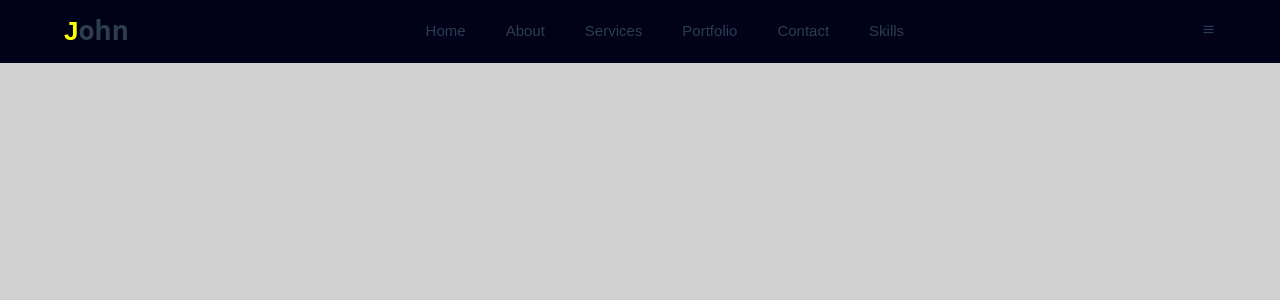
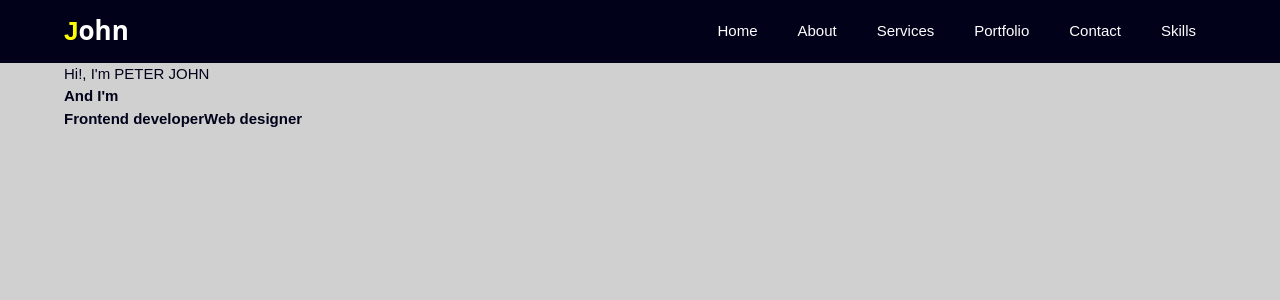
Before and after one commit to Peter-John433/peter-john-portfolio, a Vue app: page / in a window 1280 px wide. Shown: the top 300 px of the page. Built offline with nearby package versions, Linux system fonts and the light colour scheme.

Commit message:
home section

```diff
--- a/src/App.vue
+++ b/src/App.vue
@@ -5,10 +5,30 @@
 <template>
    <Header />
    <div class="container">
+      <section id="home" class="home">
+         <div class="home-content">
+            <h1>
+                Hi!, I'm PETER JOHN
+            </h1>
 
+            <div>
+               <h3>
+                  And I'm
+               </h3>
+
+               <h3>
+                  <span>Frontend developer</span>
+                  <span>Web designer</span>
+               </h3>
+            </div>
+         </div>
+      </section>
    </div>
 </template>
 
 <style scoped>
-
+  h3, span{
+    color: var(--bg-color2);
+    font-weight: 700;
+  }
 </style>
--- a/src/assets/main.css
+++ b/src/assets/main.css
@@ -16,6 +16,7 @@
 
 :root{
     --text-color1: #D0D0;
+    --text-white: #FFFFFF;
     --bg-color1: #D0D0D0;
     --bg-color2: #01011a;
     --logo-text-color: yellow;
@@ -38,6 +39,7 @@ body{
     background-color: var(--bg-color1);
     padding: 0%;
     margin: 0%;
+    color: var(--bg-color2);
 }
 
 .container{
@@ -45,3 +47,25 @@ body{
     width: 100%;
     margin: auto;
 }
+
+h3{
+    font-weight: 700;
+    color: var(--bg-color2);
+}
+
+
+@media screen and (min-width: 756px) and (max-width: 992)  {
+    .container{
+        max-width: 90%;
+        width: 100%;
+        margin: auto;
+    }
+}
+
+@media screen and (max-width: 576px){
+    .container{
+        max-width: 100%;
+        width: 100%;
+        margin: auto;
+    }
+}
--- a/src/components/Header.vue
+++ b/src/components/Header.vue
@@ -5,12 +5,12 @@
 <template>
    <div class="gen-container w-full">
        <header class="flex justify-between items-center container">
-           <div class="header-logo text-[26px] font-[700] font-sans">
+           <div class="header-logo text-[26px] font-[700] font-sans text-white">
                <span class="j-logo font-[700]">J</span>ohn
            </div>
 
 
-               <ul class="flex font-[500] header-list">
+               <ul class="block sm:flex  font-[500] header-list">
                  <a href=""><li>Home</li></a>
                  <a href=""><li>About</li></a>
                  <a href=""><li>Services</li></a>
@@ -19,8 +19,8 @@
                  <a href=""><li>Skills</li></a>
                </ul>
 
-           <div>
-            <i class='bx bx-menu '></i>
+           <div class="text-[2rem] mr-[16px] text-[yellow] block sm:hidden">
+            <i class='bx bx-menu'></i>
            </div>
        </header>
    </div>
@@ -39,11 +39,19 @@
      font-weight: 500;
      padding: 20px 20px;
      transition: all 500ms ease-in-out;
+     color: var(--text-white);
   }
 
   .header-list a:hover{
      color: var(--bg-color2);
      background-color: #D0D0D0;
+     /* text-shadow: 0 0 10px rgba(255, 255, 0),
+    0 0 20px rgba(255, 255, 0),
+    0 0 30px rgba(255, 255, 0),
+    0 0 40px rgba(255, 255, 0),
+    0 0 70px rgba(255, 255, 0),
+    0 0 100px rgba(255, 255, 0),
+    0 0 150px rgba(255, 255, 0); */
 
   }
 </style>
```
